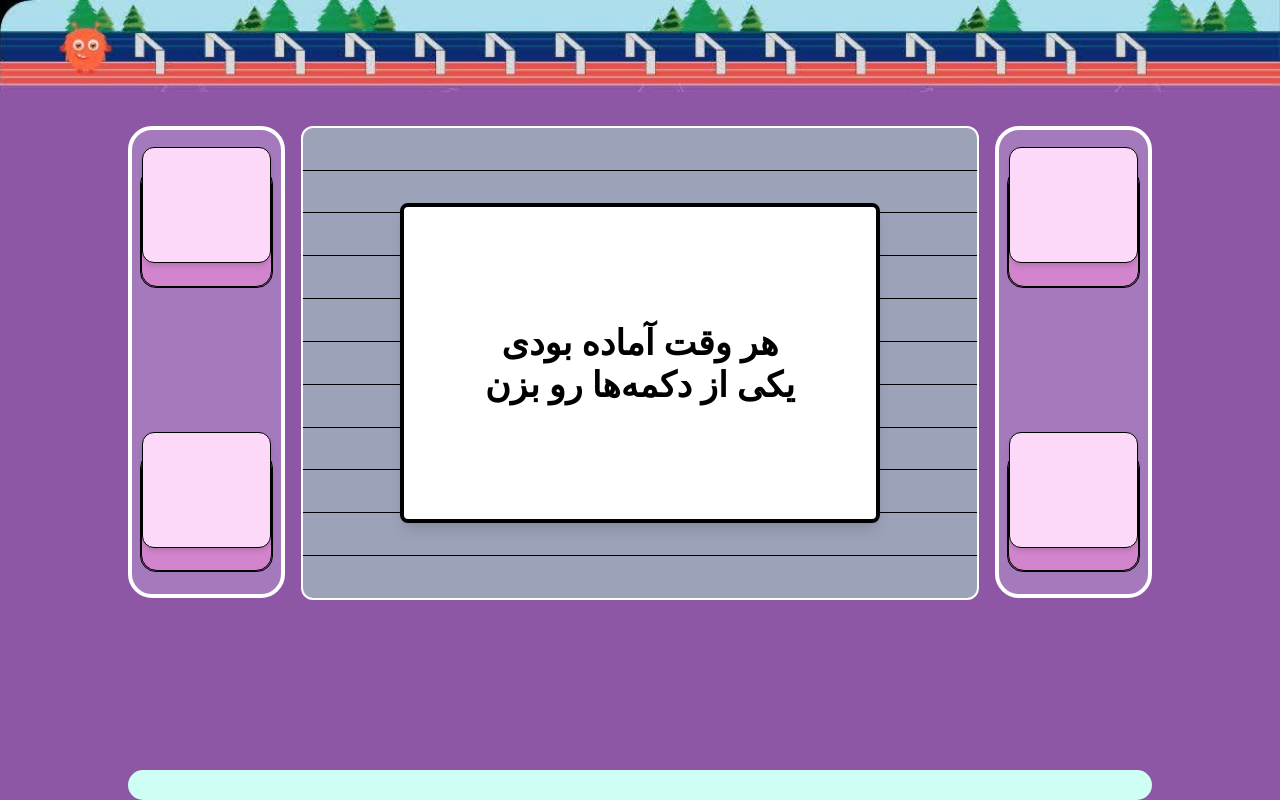
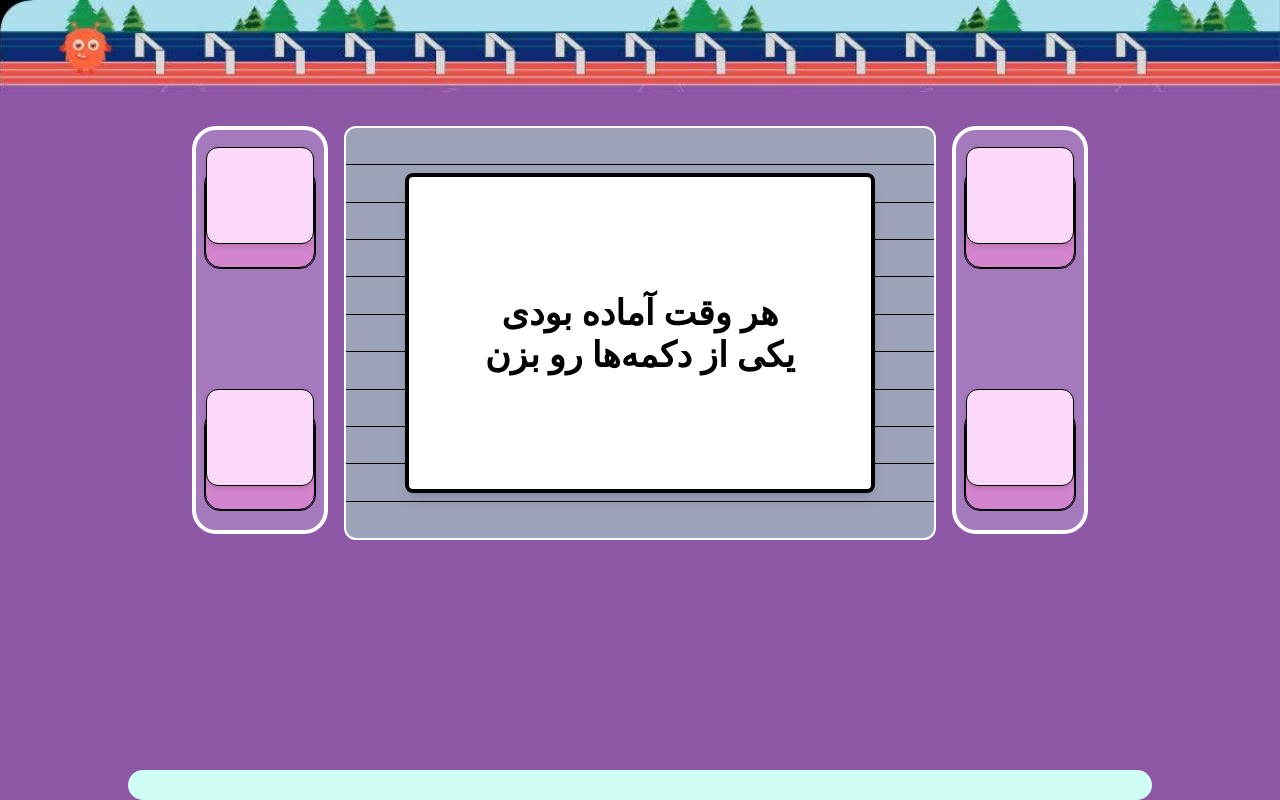
Before and after one commit to aligholip0ur/source, a React (Vite) app: page / in a window 1280 px wide. Built offline with nearby package versions, Linux system fonts and the light colour scheme.

Commit message:
pass final v 4.3

```diff
--- a/src/components/Firstpage.jsx
+++ b/src/components/Firstpage.jsx
@@ -42,7 +42,7 @@ const StartScreen = () => {
           <div
             className="w-full flex align-middle "
             style={{
-              width: "min(80vw, 260vh)",
+              width: "min(70vw, 260vh)",
               height: "90%",
               margin: "20px auto",
             }}
```
